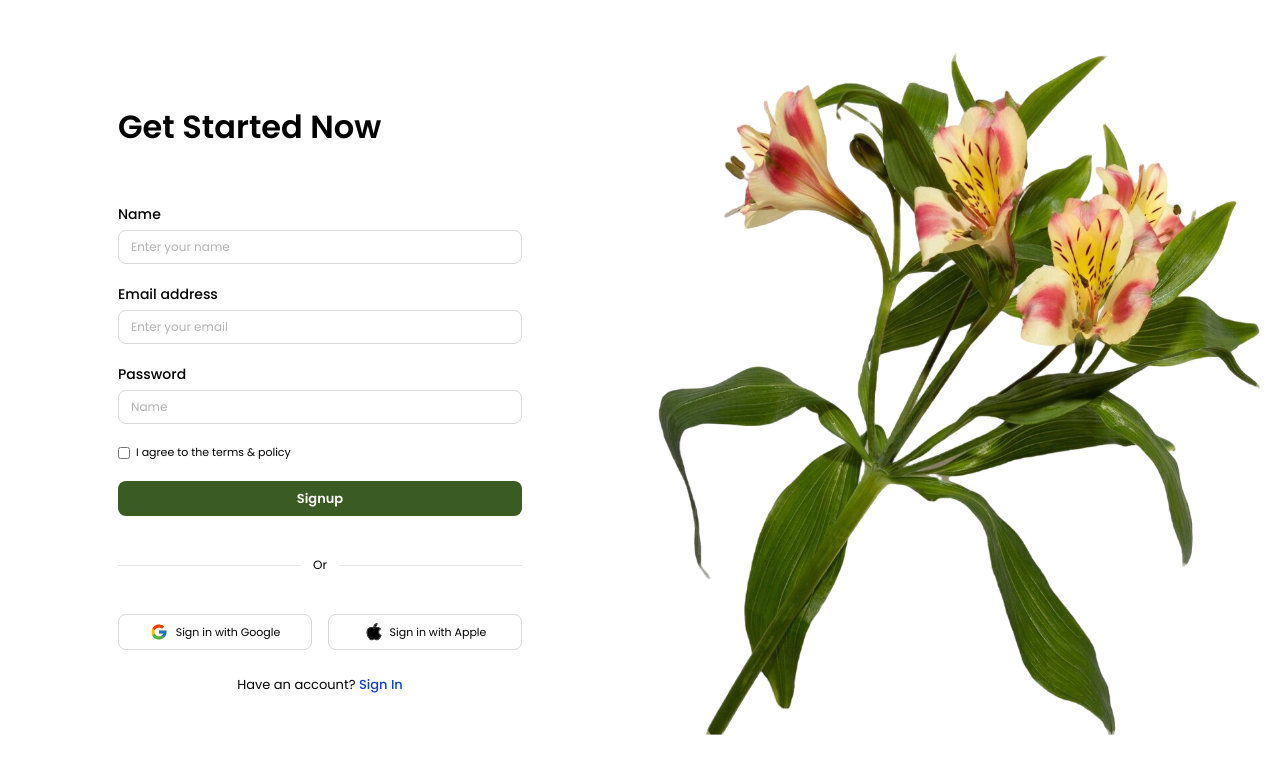
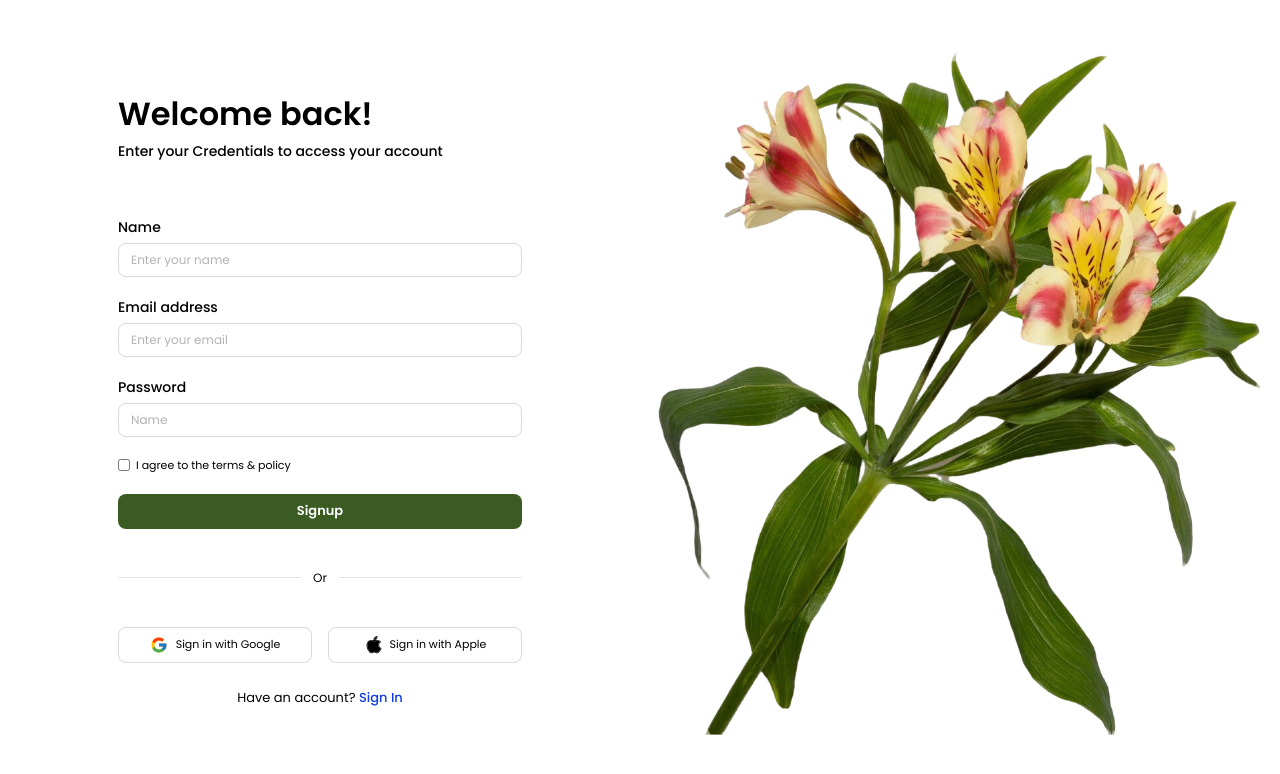
Before and after one commit to stefoine/appdev1-final-practical-exam, a React (Vite) app: page / in a window 1280 px wide. Shown: the top 774 px of the page. Built offline with nearby package versions, Linux system fonts and the light colour scheme.

Commit message:
Update Login page title

```diff
--- a/src/App.jsx
+++ b/src/App.jsx
@@ -1,7 +1,7 @@
-import Signup from './components/Signup/Signup'
+import Login from './components/Login/Login'
 
 function App() {
-  return <Signup />
+  return <Login />
 }
 
 export default App
--- a/src/components/Login/Login.jsx
+++ b/src/components/Login/Login.jsx
@@ -9,7 +9,14 @@ function Login() {
     <div className={styles.signup}>
       <div className={styles.left}>
         <div className={styles.formContainer}>
-          <h1 className={styles.title}>Get Started Now</h1>
+
+          <div className={styles.heading}>
+            <h1 className={styles.title}>Welcome back!</h1>
+            <p className={styles.subtitle}>
+              Enter your Credentials to access your account
+            </p>
+          </div>
+
 
           <form
             className={styles.form}
--- a/src/components/Login/Login.module.css
+++ b/src/components/Login/Login.module.css
@@ -1,3 +1,5 @@
+/* MAIN LOGIN LAYOUT */
+
 .signup {
   display: flex;
   flex-direction: row;
@@ -23,13 +25,28 @@
   max-width: 404px;
 }
 
+/* LOGIN TITLE AND SUBTITLE */
+
+.heading {
+  margin-bottom: 55px;
+}
+
 .title {
   font-family: 'Poppins', sans-serif;
   font-size: 32px;
   font-weight: 600;
   line-height: 1.4;
   color: #000000;
-  margin-bottom: 55px;
+  margin-bottom: 0;
+}
+
+.subtitle {
+  font-family: 'Poppins', sans-serif;
+  font-size: 14px;
+  font-weight: 500;
+  color: #000000;
+  margin-top: 4px;
+  line-height: 1.5;
 }
 
 /* FORM */
@@ -93,7 +110,7 @@
   color: #000000;
 }
 
-/* SIGNUP BUTTON */
+/* BUTTON */
 
 .signupButton {
   width: 100%;
@@ -135,7 +152,7 @@
   white-space: nowrap;
 }
 
-/* SOCIAL BUTTONS */
+/* SOCIAL SIGN-IN BUTTONS */
 
 .socialButtons {
   display: flex;
@@ -225,7 +242,14 @@
 
   .title {
     font-size: 26px;
+  }
+
+  .heading {
     margin-bottom: 30px;
+  }
+
+  .subtitle {
+    font-size: 12px;
   }
 
   .flower {
```
Also changed, not shown: Buenaflor-login-title.png (added).
